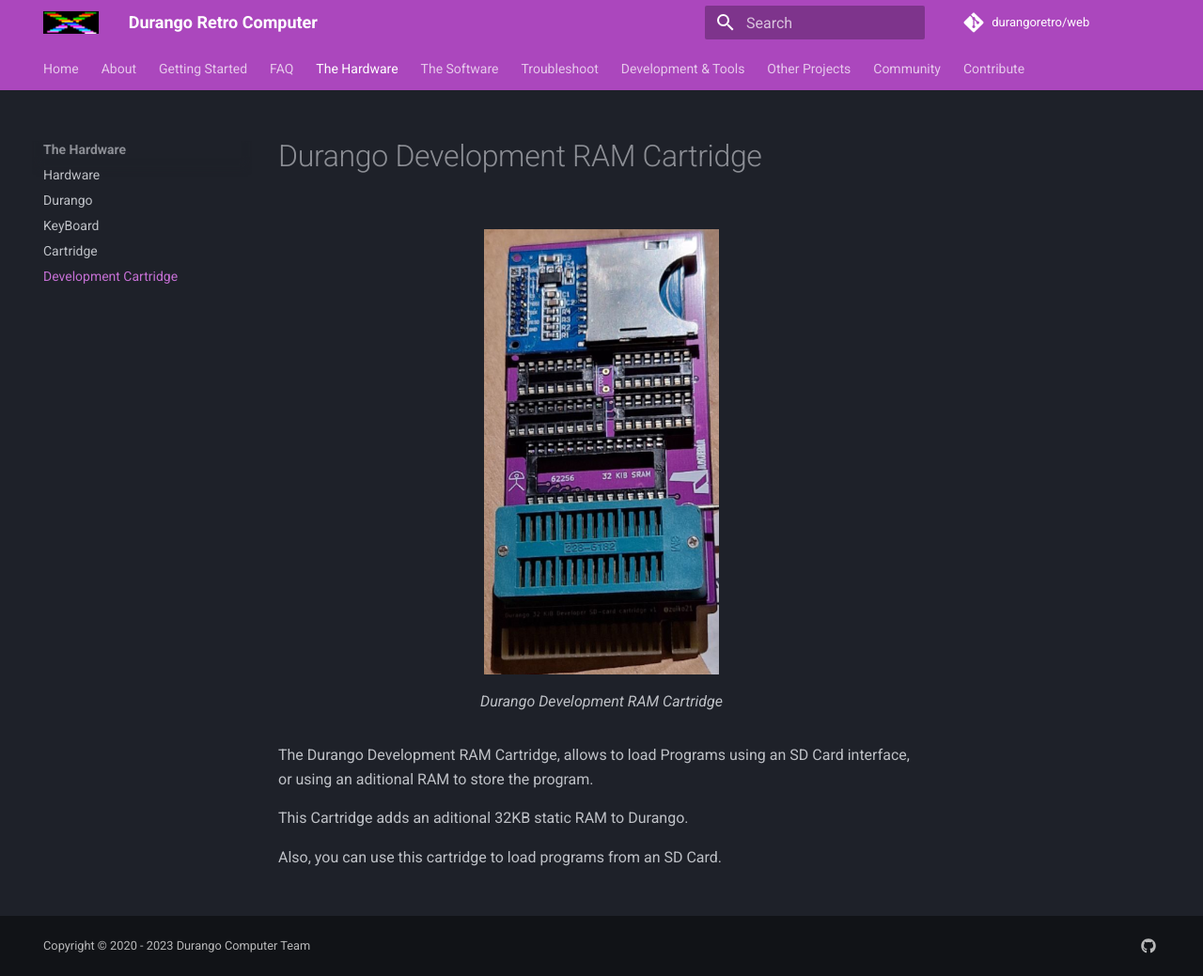
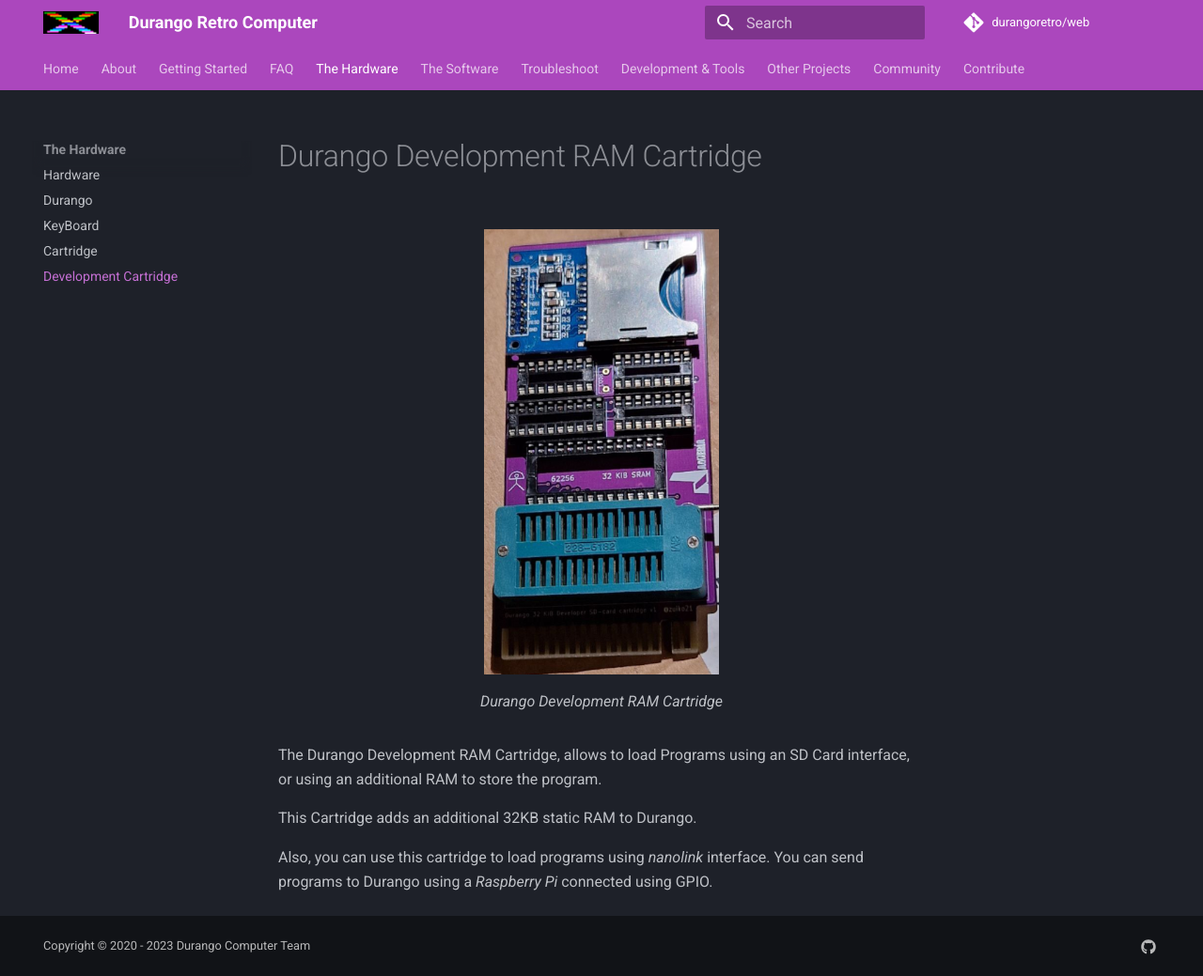
Before and after one commit to durangoretro/web, an MkDocs documentation site: the page built from docs/hardware/dev_cart.md, in a window 1280 px wide and 1039 px high. Shown: the whole window at 94% size. Built offline with MkDocs 1.6.1 and Material for MkDocs 9.7.7, drawn with Linux system fonts in a browser that asks for light colours; comment, search, counter and statistics services are not loaded.

```diff
--- a/docs/hardware/dev_cart.md
+++ b/docs/hardware/dev_cart.md
@@ -5,8 +5,8 @@
 <figcaption>Durango Development RAM Cartridge</figcaption>
 </figure>
 
-The Durango Development RAM Cartridge, allows to load Programs using an SD Card interface, or using an aditional RAM to store the program.
+The Durango Development RAM Cartridge, allows to load Programs using an SD Card interface, or using an additional RAM to store the program.
 
-This Cartridge adds an aditional 32KB static RAM to Durango.
+This Cartridge adds an additional 32KB static RAM to Durango.
 
-Also, you can use this cartridge to load programs from an SD Card.
+Also, you can use this cartridge to load programs using _nanolink_ interface. You can send programs to Durango using a _Raspberry Pi_ connected using GPIO.
```
Also changed, not shown: docs/software/roms.md (+1 -1 lines), docs/tools/development.md (+11 -0 lines), docs/tools/tools.md (+45 -0 lines), docs/troubleshoot.md (line endings or trailing spaces).
